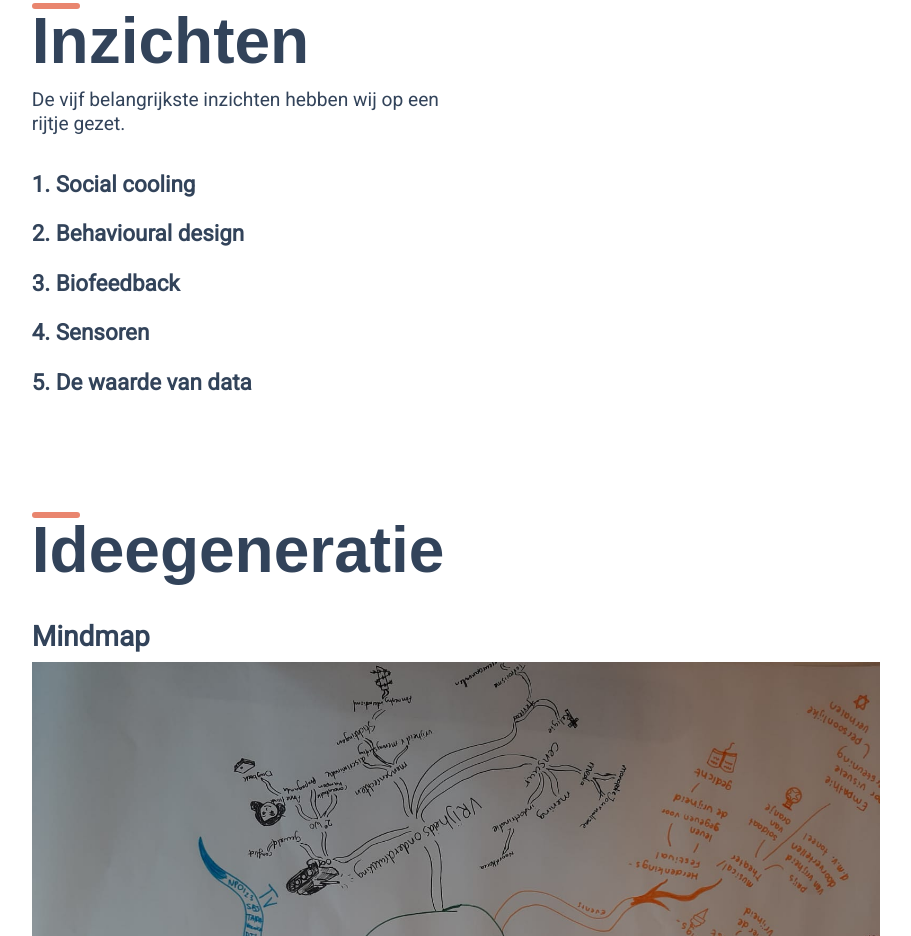
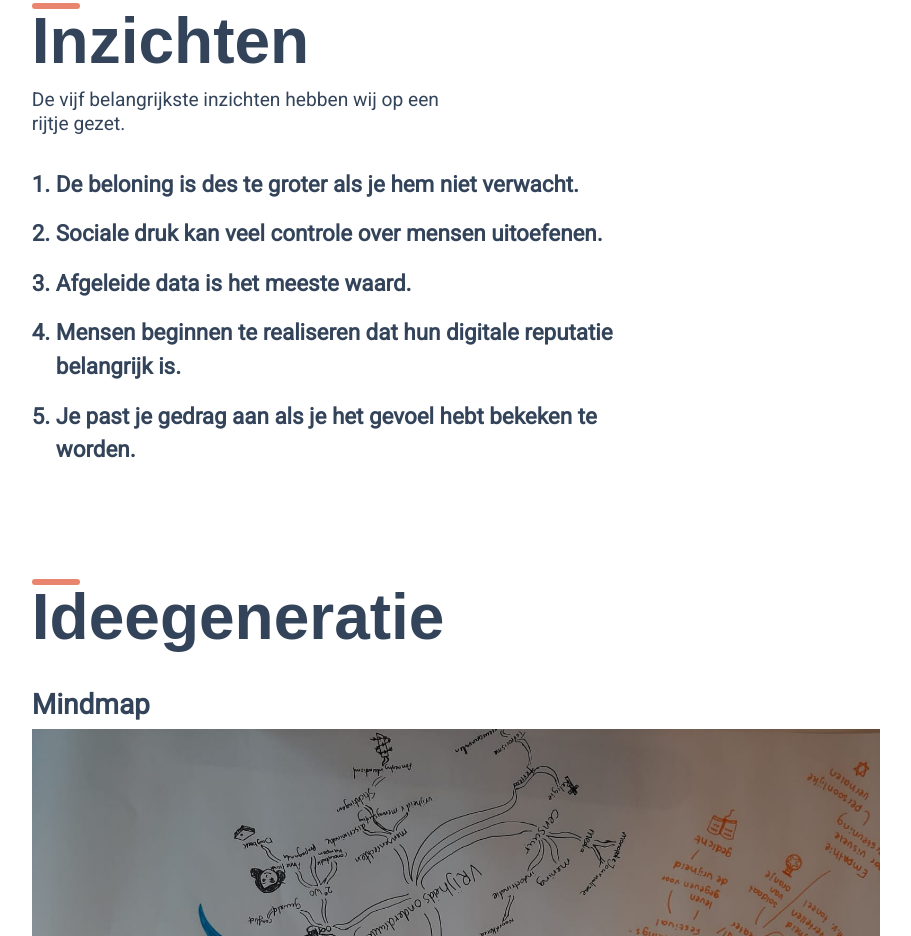
Before and after one commit to Mguy11/concept-website, a React (Create React App) app: page / in a window 1280 px wide. Shown: the part 1540-2476 px from the top of the page, without its empty margins (184-1095 px from the left). Built offline with nearby package versions, Linux system fonts and the light colour scheme.

Commit message:
Updated insights text

```diff
--- a/src/components/insights.js
+++ b/src/components/insights.js
@@ -14,22 +14,22 @@ const Insights = () => {
                     </Col>
                 </Row>
                 <Row>
-                    <Col lg={{span: 5, offset: 1}}>
+                    <Col lg={{span: 7, offset: 1}}>
                         <ol className="insights__list">
                             <li className="insights__list-item">
-                                <span className="insights__list-text">Social cooling</span>
+                                <span className="insights__list-text">De beloning is des te groter als je hem niet verwacht.</span>
                             </li>
                             <li className="insights__list-item">
-                                <span className="insights__list-text">Behavioural design</span>
+                                <span className="insights__list-text">Sociale druk kan veel controle over mensen uitoefenen.</span>
                             </li>
                             <li className="insights__list-item">
-                                <span className="insights__list-text">Biofeedback</span>
+                                <span className="insights__list-text">Afgeleide data is het meeste waard.</span>
                             </li>
                             <li className="insights__list-item">
-                                <span className="insights__list-text">Sensoren</span>
+                                <span className="insights__list-text">Mensen beginnen te realiseren dat hun digitale reputatie belangrijk is.</span>
                             </li>
                             <li className="insights__list-item">
-                                <span className="insights__list-text">De waarde van data</span>
+                                <span className="insights__list-text">Je past je gedrag aan als je het gevoel hebt bekeken te worden.</span>
                             </li>
                         </ol>
                     </Col>
```
